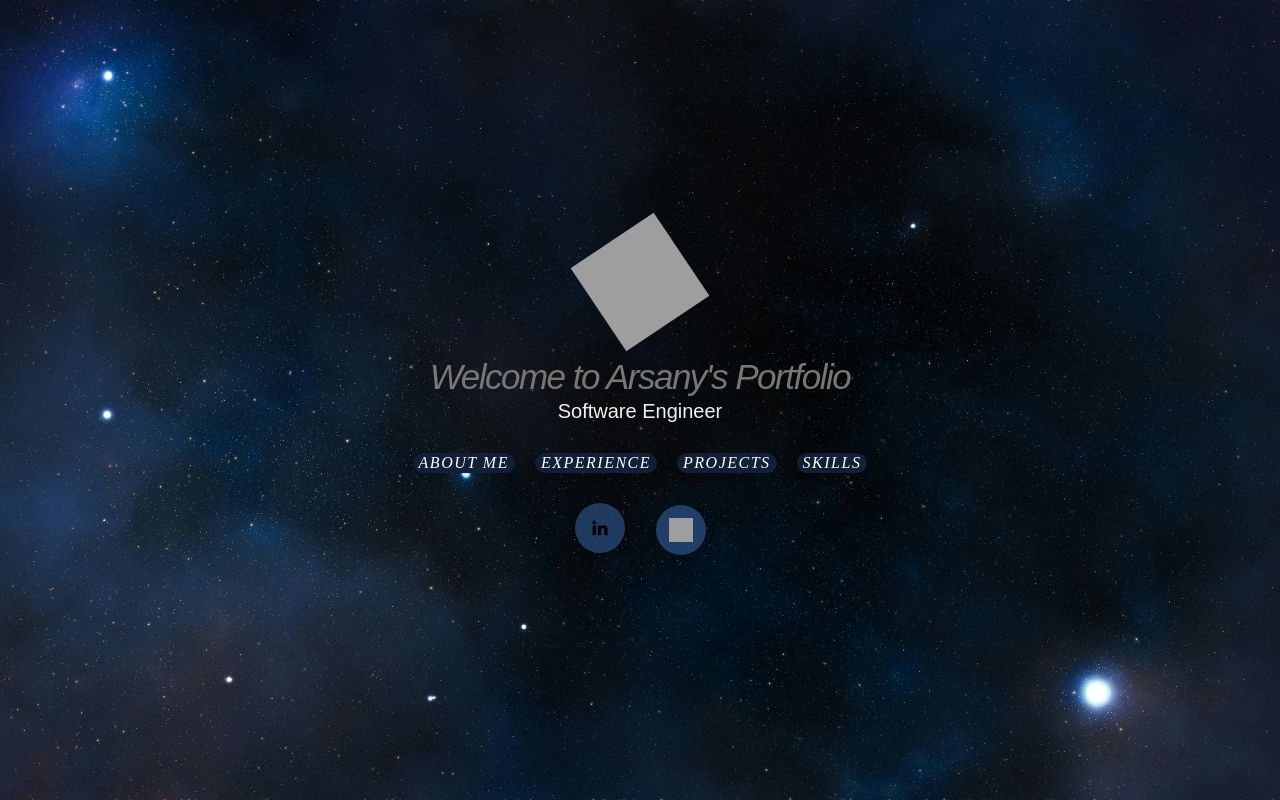
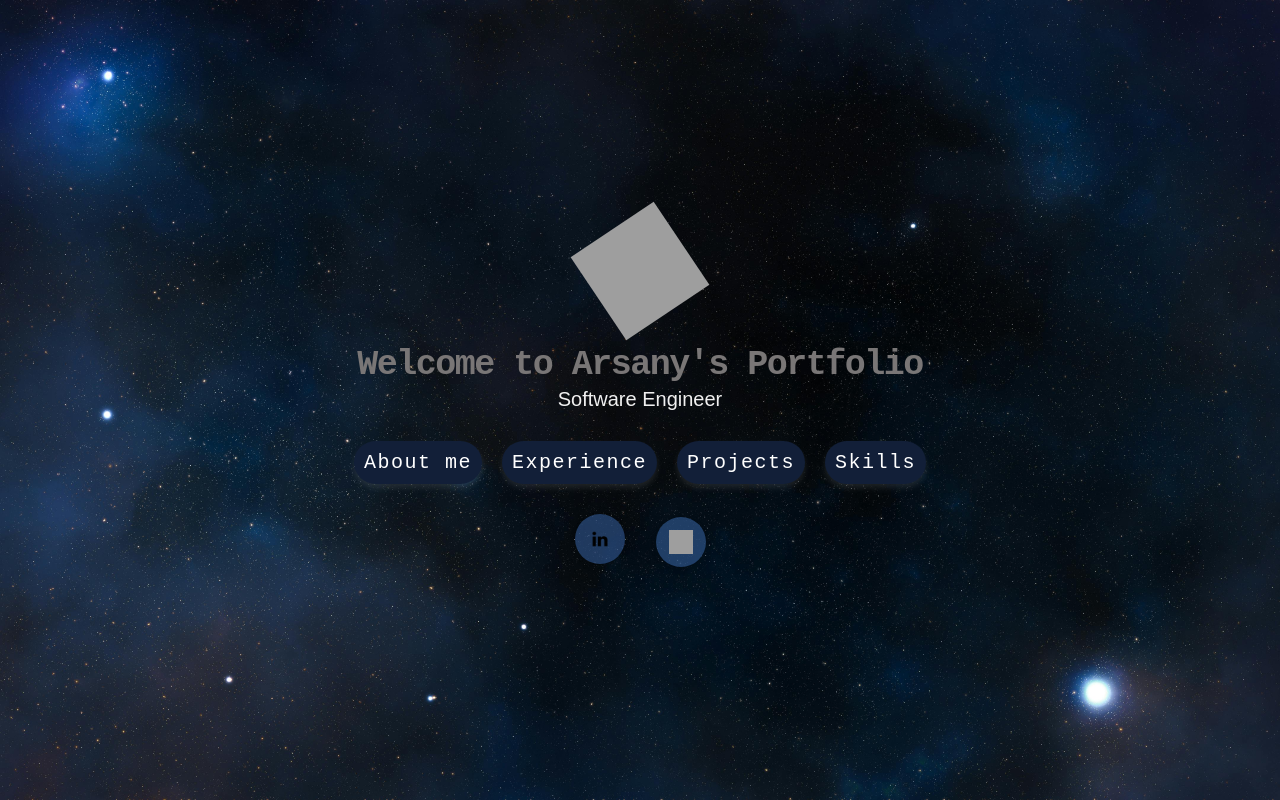
Before and after one commit to arsanyattalla/my-portfolio, a React (Create React App) app: page / in a window 1280 px wide. Shown: the top 800 px of the page. Built offline with nearby package versions, Linux system fonts and the light colour scheme; grey boxes are pictures that could not be loaded.

Commit message:
added-animations

```diff
--- a/src/styles/DropdownMenu.css
+++ b/src/styles/DropdownMenu.css
@@ -6,21 +6,18 @@
   }
   .p-2,
 .p-3 {
-  font-family: cursive; /* System default cursive font */
-  font-weight: 300; /* Thin weight */
-  font-style: italic; /* Adds a cursive, slanted look */
-  font-size: 35px;
+  padding: 10px;
+  font-family:'Courier New', Courier, monospace; /* System default cursive font */
   margin: 10px;
-  border: none;
+  border:#031530;
   border-radius: 25px;
-  font-size: 16px;
+  font-size: 20px;
   color: white;
   background-color: #121f38;
   cursor: pointer;
   transition: background-color 0.3s, transform 0.3s, box-shadow 0.3s;
-  text-transform: uppercase;
   letter-spacing: 1.5px;
-  box-shadow: 0 4px 6px rgba(0, 0, 0, 0.1);
+  box-shadow: 0 4px 6px rgba(255, 255, 255, 0.1);
 }
 .p-4 {
   font-family:'Courier New', Courier, monospace;
--- a/src/styles/animation.css
+++ b/src/styles/animation.css
@@ -89,13 +89,13 @@
 }
 
 .title-text {
-  font-weight: 400; /* A balanced weight for elegance */
-  font-style: italic; /* Emphasizes cursive appearance */
-  font-size: 35px; /* Adjust size as desired */
-  letter-spacing: -1.5px; /* Slight spacing for sophistication */
+  font-style: bold;
+  font-size: 35px;
+  letter-spacing: -1.5px;
   line-height: 1.2;
   color: #797676;
   margin-bottom: -18px;
+  font-family: 'Courier New', Courier, monospace;
 }
 .texts {
   font-family: "Arial Black", sans-serif;
@@ -169,7 +169,6 @@
 }
 
 .animat {
-  animation: slideIn 2s ease-in-out forwards;
   min-height: 100vh;
   display: flex;
   flex-direction: column;
@@ -177,4 +176,20 @@
   justify-content: center;
   color: rgb(240, 240, 240);
   font-size: 20px;
+  white-space: nowrap;
+  overflow: hidden;
+  animation: fadeIn 2s ease-in-out forwards;
+  animation-delay: calc(0.1s * var(--i));
 }
+
+
+
+
+@keyframes fadeIn {
+  0% {
+    opacity: 0;
+  }
+  100% {
+    opacity: 1;
+  }
+}
```
